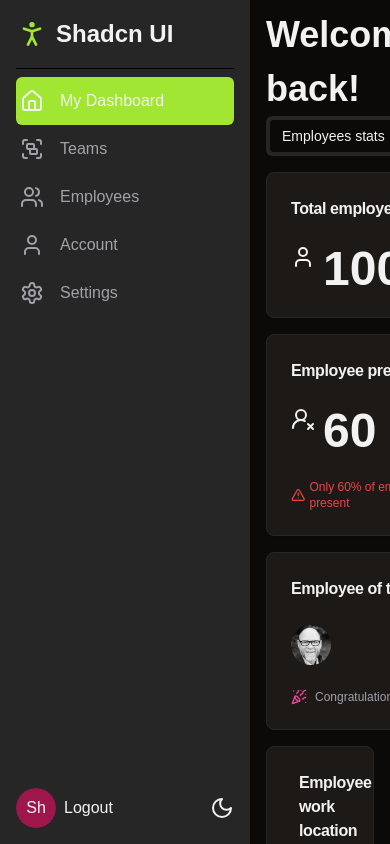
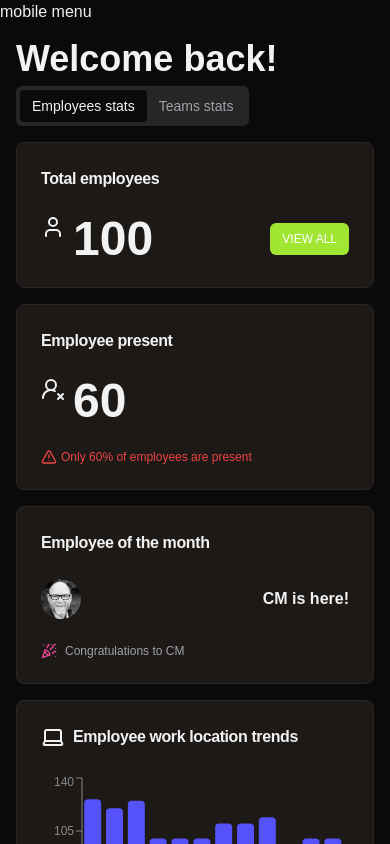
Before and after one commit to penn201500/shadcn-and-nextjs, a Next.js app: page /dashboard in a window 390 px wide. Built offline with nearby package versions, Linux system fonts and the light colour scheme.

Commit message:
✨ Add mobile menu layout
true

```diff
--- a/app/dashboard/components/main-menu.tsx
+++ b/app/dashboard/components/main-menu.tsx
@@ -4,10 +4,11 @@
 import { Avatar, AvatarFallback } from "@/components/ui/avatar"
 import Link from "next/link"
 import LightDarkToggle from "@/components/ui/light-dark-toggle"
+import { cn } from "@/lib/utils"
 
-export default function MainMenu() {
+export default function MainMenu({ className }: { className?: string }) {
     return (
-        <nav className="bg-muted overflow-auto p-4 flex flex-col">
+        <nav className={cn("bg-muted overflow-auto p-4 flex flex-col", className)}>
             <header className="border-b dark:border-b-black border-b-zinc-300 pb-4">
                 <MenuTitle />
             </header>
@@ -43,8 +44,12 @@
                 <Avatar>
                     <AvatarFallback className="bg-pink-200 dark:bg-pink-800">Sh</AvatarFallback>
                 </Avatar>
-                <Link href="/" className="hover:underline">Logout</Link>
-                <LightDarkToggle className="ml-auto"/>
+                <Link
+                    href="/"
+                    className="hover:underline">
+                    Logout
+                </Link>
+                <LightDarkToggle className="ml-auto" />
             </footer>
         </nav>
     )
--- a/app/dashboard/layout.tsx
+++ b/app/dashboard/layout.tsx
@@ -2,8 +2,9 @@
 
 export default function DashboardLayout({ children }: { children: React.ReactNode }) {
     return (
-        <div className="grid grid-cols-[250px_1fr] h-screen">
-            <MainMenu />
+        <div className="grid md:grid-cols-[250px_1fr] h-screen">
+            <MainMenu className="hidden md:flex" />
+            <div className="block md:hidden sticky top-0 left-0 bg-background">mobile menu</div>
             <div className="overflow-auto py-2 px-4">
                 <h1>Welcome back!</h1>
                 {children}
```
